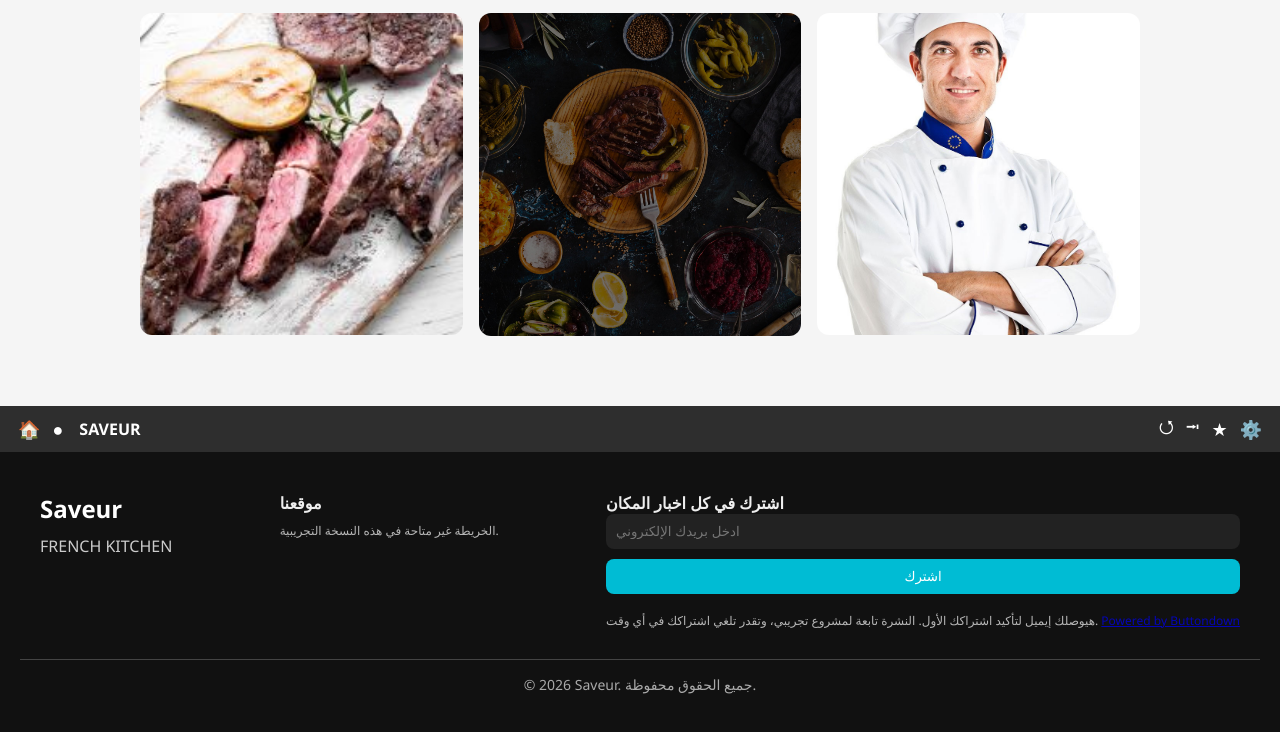
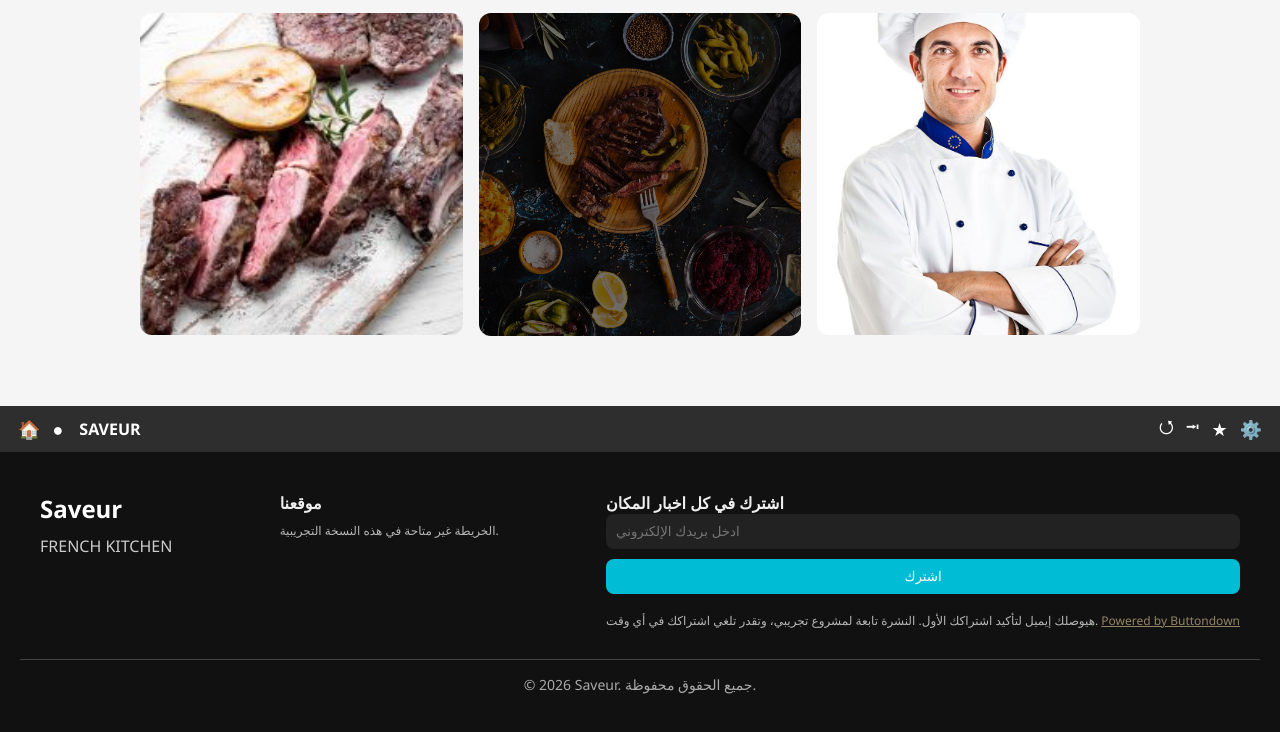
Before and after one commit to islam-osama2024/RESTAURANT, a plain HTML site: page index.html in a window 1280 px wide. Shown: the part 2704-3436 px from the top of the page. Drawn offline with Linux system fonts and the light colour scheme.

Commit message:
Refactor CSS styles for consistency and clarity

```diff
--- a/style.css
+++ b/style.css
@@ -352,6 +352,9 @@ body {
     opacity: 0.75;
     margin-top: 8px;
 }
+.demo-note a {
+    color: #c1ab84;
+}
 
 /* Saveur brand + new sections */
 .rest-hero-logo {
```
